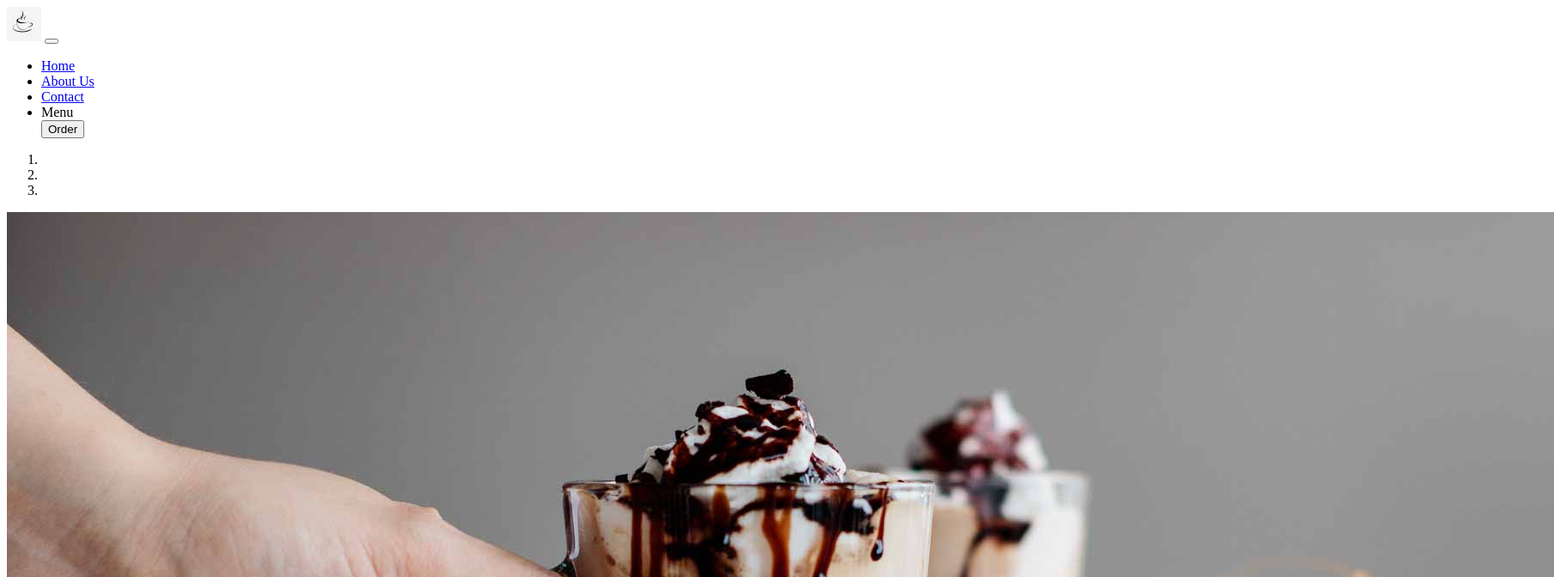
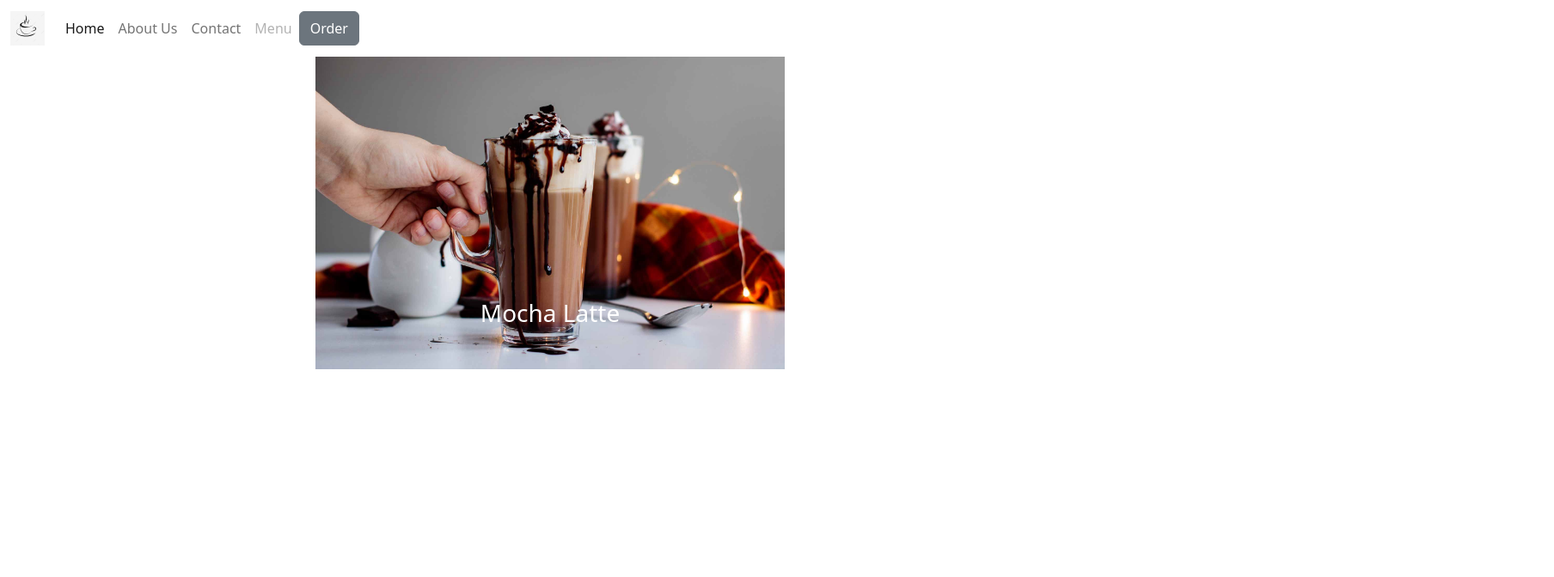
Before and after one commit to Mike51071/coffewshop, a website built with Parcel: page index.html in a window 1280 px wide. Shown: the top 672 px of the page at 86% size, 1808 px wide, since content can reach past the window. Built offline with nearby package versions, Linux system fonts and the light colour scheme; files whose address does not match are found by name.

Commit message:
page updates

```diff
--- a/index.html
+++ b/index.html
@@ -8,7 +8,7 @@
     <link rel="stylesheet" href="/node_modules/@fortawesome/fontawesome-free/css/brands.css" />
     <link rel="stylesheet" href="/node_modules/@fortawesome/fontawesome-free/css/solid.css" />
     <title>Document</title>
-
+    <link rel="stylesheet" href="node_modules/bootstrap/dist/css/bootstrap.min.css">
     <!--collaborators Jessica, Elijah, Michael-->
 
 </head>
@@ -40,7 +40,7 @@
                     <li class="nav-item">
                         <a class="nav-link disabled" aria-disabled="true">Menu</a>
                     </li>
-                    <button type="button" class="btn btn-secondary" href="coffee-menu">Order</button>
+                    <button type="button" class="btn btn-secondary" data-bs-target="#coffee-menu" data-bs-toggle="modal">Order</button>
                 </ul>
             </div>
         </div>
@@ -130,6 +130,6 @@
             </div>
         </div>
     </div>
-
+    <script src="node_modules/bootstrap/dist/js/bootstrap.bundle.js"></script>
 </body>
 </html>
```
